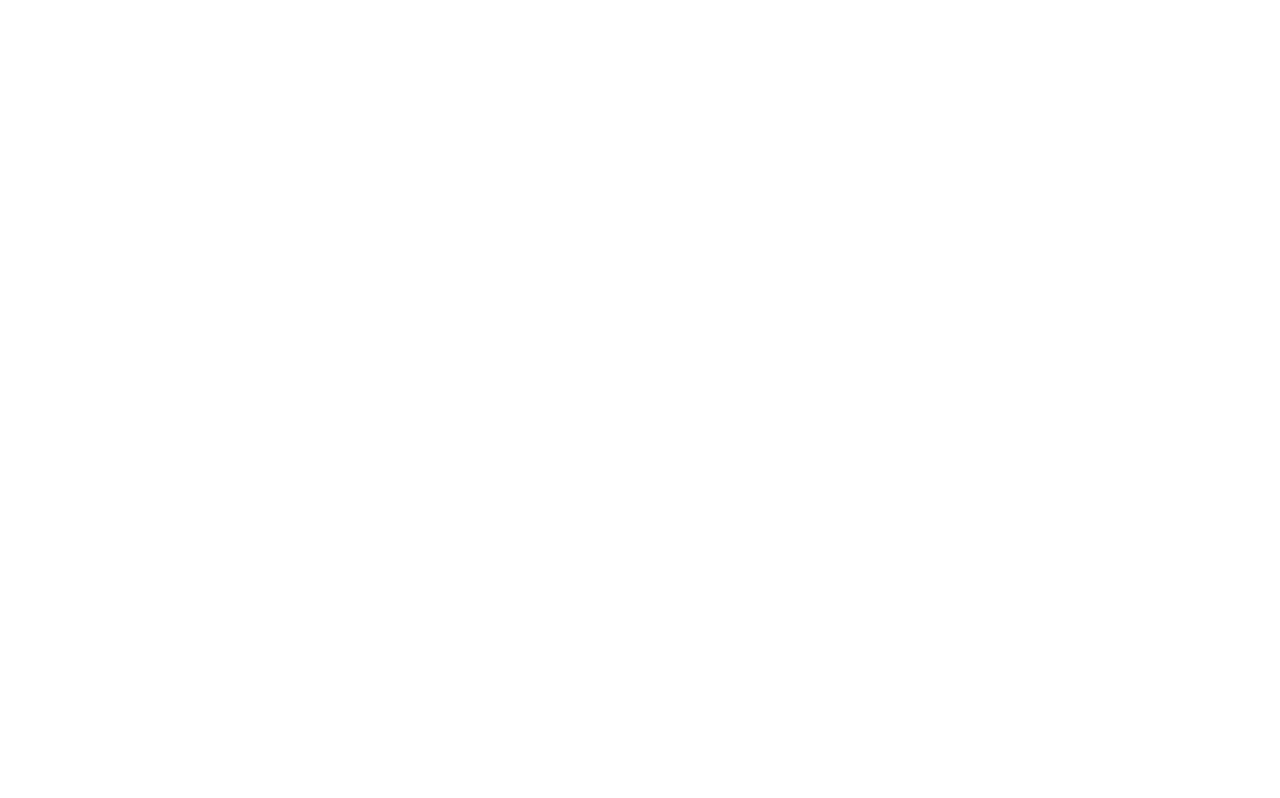
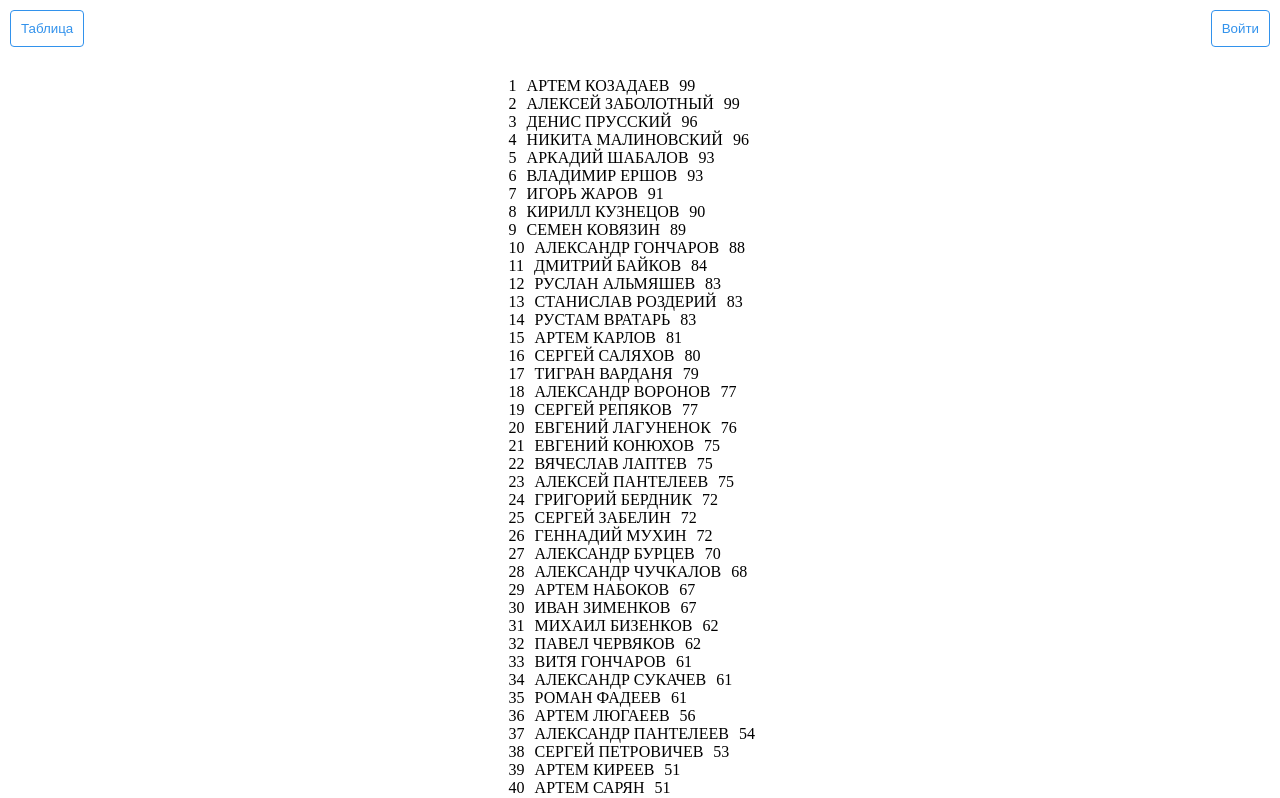
Before and after one commit to hypnot1z/split-teams-v2, a React (Create React App) app: page /liderboard in a window 1280 px wide. Before the commit this address had no page. Shown: the top 798 px of the page. Built offline with nearby package versions, Linux system fonts and the light colour scheme.

Commit message:
6 files modified, 2 added

```diff
--- a/src/App.tsx
+++ b/src/App.tsx
@@ -1,11 +1,11 @@
 import * as React from 'react';
 import {BrowserRouter, Routes, Route, Link} from 'react-router-dom'
 import cn from './style.module.scss';
-import Main from './views/Main';
 import Auth from './views/Auth'
 import Mixer from './views/Mixer';
 import EditTable from './views/EditTable'
 import NewPlayer from './views/NewPlayer'
+import LiderBoard from './views/LiderBoard'
 
 
 export default function App() {
@@ -17,6 +17,7 @@
         <Route path='/table' element={<EditTable/>}/>
         <Route path='/auth' element={<Auth/>}/>
         <Route path='/newplayer' element={<NewPlayer/>}/>
+        <Route path='/liderboard' element={<LiderBoard />}/>
         </Routes>
     </div>
     </BrowserRouter>
--- a/src/api/db.ts
+++ b/src/api/db.ts
@@ -87,6 +87,12 @@
   { name: 'ЭДУАРД', lastName: 'ОГАННИСЯН', rank: 75 },
   { name: 'ДЭМИС', lastName: 'КАКАБИДИС', rank: 26 },
 ];
-const data: Player[] = db.map((obj) => ({ ...obj, id: nanoid(4) }));
-// console.log(data.find(el => el.name === 'СЕМЕН'));
+// const data: Player[] = db.map((obj) => ({ ...obj, id: nanoid(4) }));
+
+function addWinsAndId(data: Player[]): Player[] {
+  return data.map((obj) => ({ ...obj, wins: Math.floor(Math.random() * 100), id: nanoid(4) }))
+}
+
+const data = addWinsAndId(db)
+
 export default data;
--- a/src/views/Auth/index.tsx
+++ b/src/views/Auth/index.tsx
@@ -23,7 +23,9 @@
     <nav>
       <Link to='/'><Button>Назад</Button></Link>
       </nav>
-      <form className={cn.authForm} onSubmit={handleLogin}>
+      <div className={cn.authForm}>
+
+      <form onSubmit={handleLogin}>
       <div>
         <input
         className={cn.authInput}
@@ -44,6 +46,8 @@
       </div>
       <Button type="submit" variant='contain'>Войти</Button>
     </form>
+    <Link to='/' className={cn.link}>Регистрация</Link>
+        </div>
     </>
   )
 }
--- a/src/views/Auth/style.module.scss
+++ b/src/views/Auth/style.module.scss
@@ -16,3 +16,9 @@
   flex-direction: column;
   align-items: center;
 }
+
+.link {
+  text-decoration: none;
+  user-select: none;
+  margin-top: 10px;
+}
--- /dev/null
+++ b/src/views/LiderBoard/index.tsx
@@ -0,0 +1,39 @@
+import * as React from 'react';
+import { FC } from 'react'
+import { Link } from 'react-router-dom'
+import Button from '../../components/UI/Button'
+import cn from './style.module.scss';
+import type Player from '../../interfaces/Player';
+import data from '../../api/db';
+
+const LiderBoard: FC = () => {
+  console.log(data)
+  const players = (players: Player[]) => {
+    players.sort((a, b) => b.wins - a.wins)
+    return players.map((player, index) => (
+      <li
+        key={player.id}
+        className={cn.item}
+      >
+        {index + 1}
+        <div>
+          {player.name} {player.lastName}
+        </div>
+        {player.wins}
+      </li>
+    ));
+  };
+  return (
+  <>
+  <nav>
+      <Link to='/table'>
+        <Button>Таблица</Button>
+      </Link>
+      <Link to='/auth'><Button>Войти</Button></Link>
+    </nav>
+  <ul className={cn.liderBoard}>{players(data)}</ul>
+  </>
+  );
+};
+
+export default LiderBoard
--- /dev/null
+++ b/src/views/LiderBoard/style.module.scss
@@ -0,0 +1,4 @@
+.item {
+  display: flex;
+  gap: 10px;
+}
--- a/src/views/Mixer/index.tsx
+++ b/src/views/Mixer/index.tsx
@@ -12,6 +12,7 @@
 
 const Mixer: FC = () => {
   const initData = data.map((el) => ({ ...el, selected: false }));
+  console.log(initData)
   const [state, setState] = useState(initData);
   const [showResult, setShowResult] = useState(false)
   const [refresh, setRefresh] = useState(false)
```
Also changed, not shown: src/interfaces/Player.ts (+15 -1 lines). Lines whose indentation alone changed are shown as unchanged.
